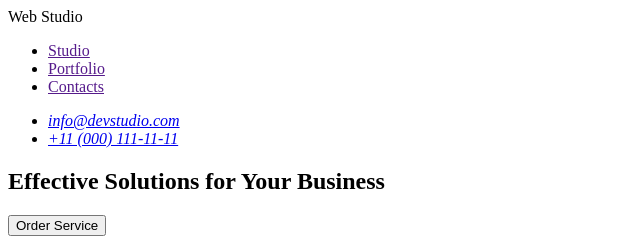
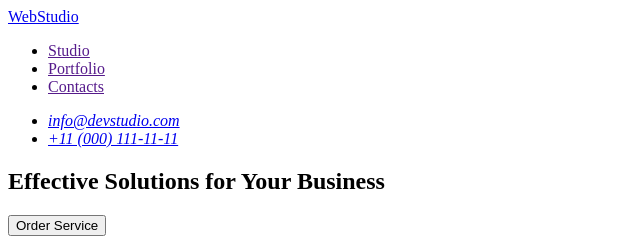
Before and after one commit to denisof-vladimir/goit-markup-hw-01, a plain HTML site: page index.html in a window 1280 px wide. Shown: the top 240 px of the page, 0-640 px from the left. Drawn offline with Linux system fonts and the light colour scheme.

Commit message:
V6
finish V6

```diff
--- a/index.html
+++ b/index.html
@@ -8,8 +8,9 @@
 </head>
 <body>
     <header>
-        <a> Web Studio </a>
+
         <nav>
+            <a href="#">WebStudio</a>
             <ul>
                 <li><a href="">Studio</a></li>
                 <li><a href="">Portfolio</a></li>
@@ -98,7 +99,7 @@
     </main>
 
     <footer>
-        <a > Web Studio  </a>
+        <a href="#">WebStudio</a>
         <p>  Increase the flow of customers and sales for your business
             with digital marketing & growth solutions.
         </p>
```
